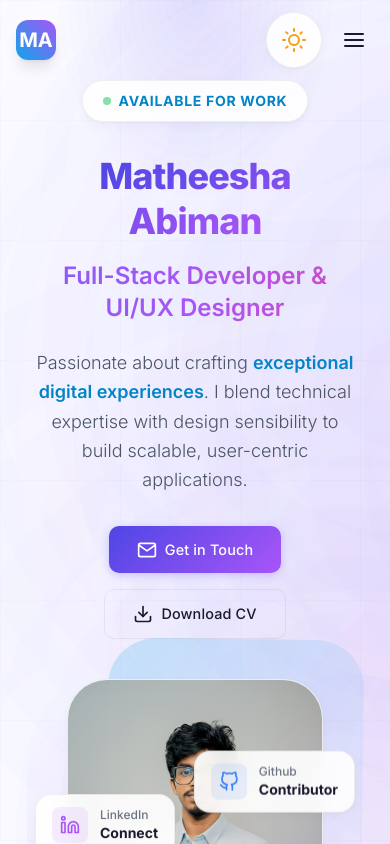
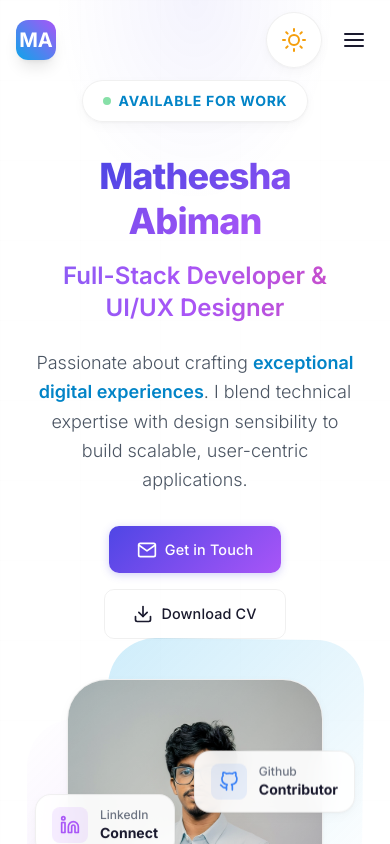
Before and after one commit to Matheesha-Abiman/matheesha_abiman, a Next.js app: page / in a window 390 px wide. Shown: the top 844 px of the page. Built offline with nearby package versions, Linux system fonts and the light colour scheme.

Commit message:
Optimize UX: Enhance performance, size constraints, and add momentum scrolling

```diff
--- a/app/layout.tsx
+++ b/app/layout.tsx
@@ -3,6 +3,7 @@ import { Inter } from "next/font/google";
 import "./globals.css";
 import { ThemeProvider } from "@/components/ThemeProvider";
 import Background from "@/components/Background";
+import SmoothScroll from "@/components/SmoothScroll";
 
 const inter = Inter({
   subsets: ["latin"],
@@ -33,8 +34,10 @@ export default function RootLayout({
     <html lang="en" suppressHydrationWarning>
       <body className={`${inter.variable} antialiased`}>
         <ThemeProvider>
-          <Background />
-          {children}
+          <SmoothScroll>
+            <Background />
+            {children}
+          </SmoothScroll>
         </ThemeProvider>
       </body>
     </html>
--- a/app/page.tsx
+++ b/app/page.tsx
@@ -1,20 +1,21 @@
+import dynamic from 'next/dynamic';
+
 import Navbar from "@/components/Navbar";
 import Hero from "@/components/Hero";
 import About from "@/components/About";
 import Skills from "@/components/Skills";
-import Experience from "@/components/Experience";
-import Projects from "@/components/Projects";
-import FigmaDesigns from "@/components/FigmaDesigns";
-import Education from "@/components/Education";
-import Awards from "@/components/Awards";
-import Contact from "@/components/Contact";
-import Footer from "@/components/Footer";
-import Background from "@/components/Background";
+
+const Experience = dynamic(() => import('@/components/Experience'), { loading: () => <div className="py-24 text-center">Loading section...</div> });
+const Projects = dynamic(() => import('@/components/Projects'), { loading: () => <div className="py-24 text-center">Loading works...</div> });
+const FigmaDesigns = dynamic(() => import('@/components/FigmaDesigns'), { loading: () => <div className="py-24 text-center">Loading designs...</div> });
+const Education = dynamic(() => import('@/components/Education'), { loading: () => <div className="py-24 text-center">Loading credentials...</div> });
+const Awards = dynamic(() => import('@/components/Awards'));
+const Contact = dynamic(() => import('@/components/Contact'));
+const Footer = dynamic(() => import('@/components/Footer'));
 
 export default function Home() {
   return (
     <main className="min-h-screen relative">
-      <Background />
       <Navbar />
       <Hero />
       <About />
--- a/components/Background.tsx
+++ b/components/Background.tsx
@@ -1,183 +1,8 @@
-'use client';
-
-import { motion } from 'framer-motion';
-import { useEffect, useState } from 'react';
-
-// Large, professional floating wash configuration
-const floatingOrbs = [
-    { size: 900, x: '-10%', y: '-10%', color: 'rgba(99, 102, 241, 0.05)', delay: 0, duration: 40 }, // Top Left
-    { size: 800, x: '60%', y: '5%', color: 'rgba(139, 92, 246, 0.04)', delay: 2, duration: 45 },  // Top Right
-    { size: 850, x: '50%', y: '50%', color: 'rgba(236, 72, 153, 0.03)', delay: 4, duration: 42 }, // Bottom Right
-    { size: 700, x: '-5%', y: '60%', color: 'rgba(99, 102, 241, 0.04)', delay: 1, duration: 38 }, // Bottom Left
-];
-
-// Professional Meteorite configuration
-const meteorites = [
-    { startX: 10, startY: -5, delay: 0 },
-    { startX: 50, startY: -10, delay: 8 },
-    { startX: 80, startY: -5, delay: 15 },
-    { startX: 30, startY: -10, delay: 22 },
-];
-
-// Floating Orb Component
-const FloatingOrb = ({
-    size,
-    x,
-    y,
-    color,
-    delay,
-    duration
-}: {
-    size: number;
-    x: string;
-    y: string;
-    color: string;
-    delay: number;
-    duration: number;
-}) => {
-    return (
-        <motion.div
-            className="absolute rounded-full"
-            style={{
-                width: size,
-                height: size,
-                left: x,
-                top: y,
-                backgroundColor: color,
-                filter: 'blur(150px)', // Increased blur for professional "wash" look
-            }}
-            animate={{
-                x: [0, 30, -20, 15, 0],
-                y: [0, -20, 25, -15, 0],
-                scale: [1, 1.05, 0.98, 1.02, 1],
-            }}
-            transition={{
-                duration,
-                repeat: Infinity,
-                delay,
-                ease: "easeInOut",
-            }}
-        />
-    );
-};
-
-// Larger, Slower Meteorite Component
-const Meteorite = ({ startX, startY, delay }: { startX: number; startY: number; delay: number }) => {
-    return (
-        <motion.div
-            className="absolute"
-            style={{
-                left: `${startX}%`,
-                top: `${startY}%`,
-                width: '2px', // Slightly visible head
-                height: '2px',
-                borderRadius: '50%',
-                backgroundColor: 'rgba(255, 255, 255, 0.8)',
-                boxShadow: `
-                    0 0 4px 1px rgba(255, 255, 255, 0.6),
-                    0 0 10px 2px rgba(139, 92, 246, 0.4)
-                `,
-            }}
-            initial={{
-                opacity: 0,
-                x: 0,
-                y: 0,
-                scale: 0.5,
-            }}
-            animate={{
-                opacity: [0, 1, 1, 0],
-                x: [0, 400, 800], // Travel further across screen
-                y: [0, 400, 800],
-                scale: [0.5, 1, 0.4],
-            }}
-            transition={{
-                duration: 4, // Slower for professional feel
-                repeat: Infinity,
-                delay,
-                repeatDelay: 12,
-                ease: "easeOut",
-            }}
-        >
-            {/* Long, professional tail */}
-            <div
-                className="absolute"
-                style={{
-                    width: '150px', // Much larger tail
-                    height: '1px',
-                    background: 'linear-gradient(90deg, rgba(139, 92, 246, 0.2), transparent)',
-                    transform: 'rotate(-45deg) translateX(-150px)', // Adjusted for new tail size
-                    transformOrigin: 'right center',
-                }}
-            />
-        </motion.div>
-    );
-};
-
-// Larger grid pattern
-const AnimatedGrid = () => {
-    return (
-        <motion.div
-            className="fixed inset-0 pointer-events-none z-[-1]"
-            style={{
-                backgroundImage: `
-                    linear-gradient(rgba(99, 102, 241, 0.03) 1px, transparent 1px),
-                    linear-gradient(90deg, rgba(99, 102, 241, 0.03) 1px, transparent 1px)
-                `,
-                backgroundSize: '120px 120px', // Larger grid cells
-            }}
-            animate={{
-                opacity: [0.3, 0.5, 0.3],
-            }}
-            transition={{
-                duration: 12, // Slower breathing
-                repeat: Infinity,
-                ease: "easeInOut",
-            }}
-        />
-    );
-};
-
 export default function Background() {
-    const [isMounted, setIsMounted] = useState(false);
-
-    useEffect(() => {
-        setIsMounted(true);
-    }, []);
-
-    if (!isMounted) return null;
-
     return (
         <>
-            {/* Base gradient background */}
             <div className="premium-bg" aria-hidden="true" />
-
-            {/* Animated floating orbs */}
-            <div className="fixed inset-0 pointer-events-none overflow-hidden z-[-1]" aria-hidden="true">
-                {floatingOrbs.map((orb, index) => (
-                    <FloatingOrb
-                        key={`orb-${index}`}
-                        size={orb.size}
-                        x={orb.x}
-                        y={orb.y}
-                        color={orb.color}
-                        delay={orb.delay}
-                        duration={orb.duration}
-                    />
-                ))}
-
-                {/* Professional meteorites */}
-                {meteorites.map((meteor, index) => (
-                    <Meteorite
-                        key={`meteor-${index}`}
-                        startX={meteor.startX}
-                        startY={meteor.startY}
-                        delay={meteor.delay}
-                    />
-                ))}
-            </div>
-
-            {/* Large subtle grid */}
-            <AnimatedGrid />
+            <div className="rect-pattern" aria-hidden="true" />
         </>
     );
 }
--- a/components/Contact.tsx
+++ b/components/Contact.tsx
@@ -170,25 +170,25 @@ export default function Contact() {
 
                     {/* CTA Section */}
                     <motion.div
-                        className="glass rounded-3xl p-10 mb-12 bg-white/50 dark:bg-gray-900/50 border border-gray-200 dark:border-gray-800"
+                        className="glass flex flex-col items-center justify-center rounded-2xl p-6 md:p-8 max-w-2xl mx-auto mb-12 bg-white/50 dark:bg-gray-900/50 border border-gray-200 dark:border-gray-800"
                         initial={{ opacity: 0, scale: 0.95 }}
                         animate={isInView ? { opacity: 1, scale: 1 } : { opacity: 0, scale: 0.95 }}
                         transition={{ delay: 0.5, duration: 0.5 }}
                     >
-                        <h3 className="text-2xl md:text-3xl font-bold mb-4 text-gray-900 dark:text-white">
+                        <h3 className="text-xl md:text-2xl font-bold mb-3 text-gray-900 dark:text-white">
                             Ready to build something incredible?
                         </h3>
-                        <p className="text-gray-600 dark:text-gray-400 mb-6 max-w-lg mx-auto">
+                        <p className="text-gray-600 dark:text-gray-400 mb-6 max-w-md mx-auto text-sm md:text-base">
                             Whether you have a project idea, job opportunity, or just want to chat about tech,
                             I&apos;d love to hear from you.
                         </p>
                         <motion.a
                             href="mailto:matheeshaabi@gmail.com"
-                            className="inline-flex items-center gap-3 px-10 py-4 rounded-2xl bg-gradient-to-r from-primary-500 via-purple-500 to-accent-500 text-white font-bold text-lg hover:shadow-2xl hover:shadow-primary-500/30 transition-all duration-300"
-                            whileHover={{ scale: 1.08, boxShadow: "0 20px 50px -10px rgba(139, 92, 246, 0.5)" }}
+                            className="inline-flex items-center gap-2 px-8 py-3 rounded-xl bg-gradient-to-r from-primary-500 via-purple-500 to-accent-500 text-white font-bold text-base hover:shadow-xl hover:shadow-primary-500/30 transition-all duration-300"
+                            whileHover={{ scale: 1.05, boxShadow: "0 15px 35px -10px rgba(139, 92, 246, 0.5)" }}
                             whileTap={{ scale: 0.98 }}
                         >
-                            <FiSend className="w-5 h-5" />
+                            <FiSend className="w-4 h-4" />
                             Send Message
                         </motion.a>
                     </motion.div>
--- /dev/null
+++ b/components/SmoothScroll.tsx
@@ -0,0 +1,26 @@
+'use client';
+
+import { useEffect } from 'react';
+import Lenis from 'lenis';
+
+export default function SmoothScroll({ children }: { children: React.ReactNode }) {
+    useEffect(() => {
+        const lenis = new Lenis({
+            autoRaf: true,
+        });
+
+        // Use autoRaf instead of manual requestAnimationFrame to prevent duplicate updates if supported by version
+        // Fallback or exact standard config just in case autoRaf isn't standard in their specific lenis version:
+        function raf(time: number) {
+            lenis.raf(time);
+            requestAnimationFrame(raf);
+        }
+        requestAnimationFrame(raf);
+
+        return () => {
+            lenis.destroy();
+        };
+    }, []);
+
+    return <>{children}</>;
+}
--- a/package.json
+++ b/package.json
@@ -10,6 +10,7 @@
   },
   "dependencies": {
     "framer-motion": "^12.31.0",
+    "lenis": "^1.3.21",
     "next": "16.1.6",
     "react": "19.2.3",
     "react-dom": "19.2.3",
```
Also changed, not shown: components/FigmaDesigns.tsx (+49 -21 lines), 1 other file (tests, documents, lock files or other folders).
